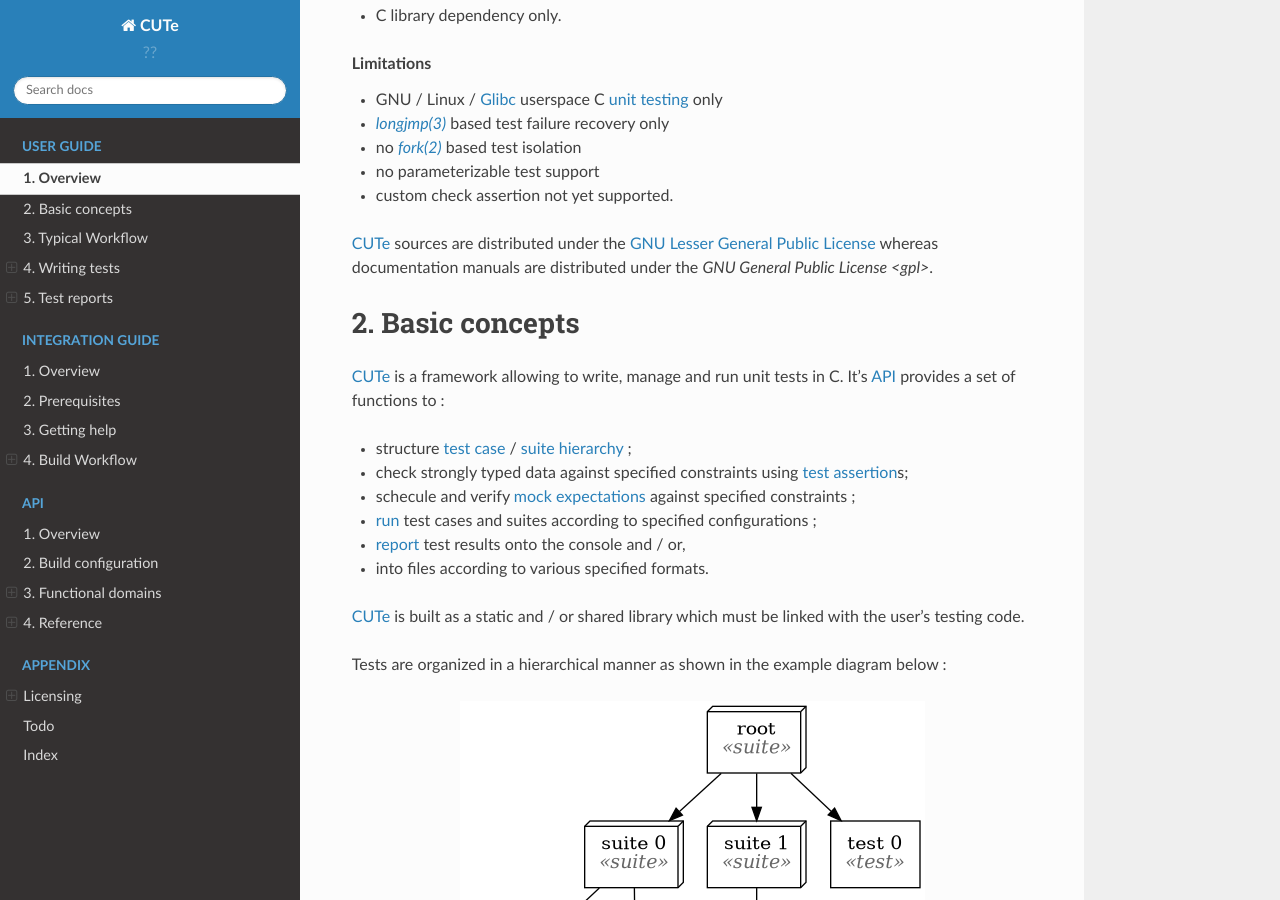
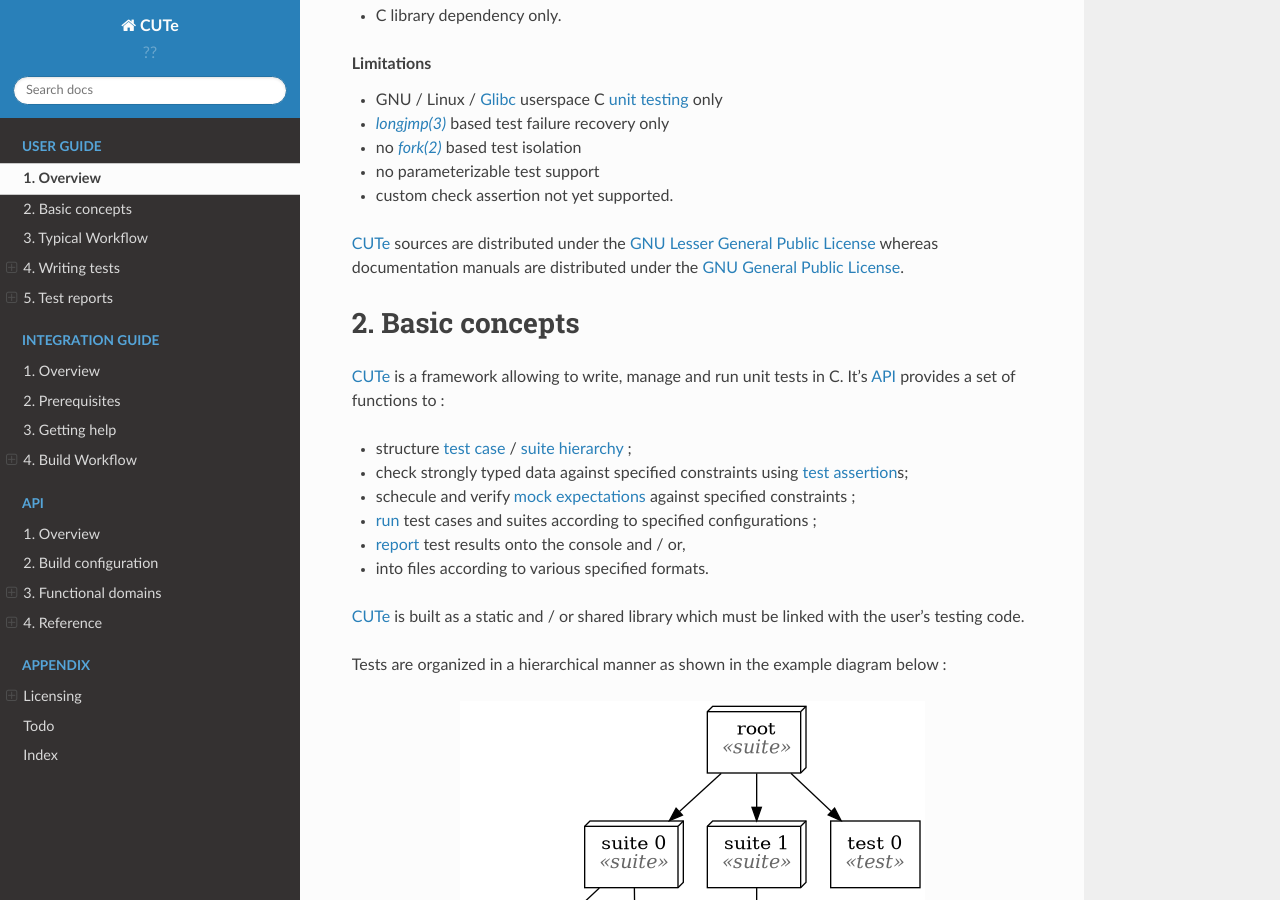
Before and after one commit to grgbr/cute, a Sphinx documentation site: the page built from sphinx/user.rst, in a window 1280 px wide and 900 px high, scrolled down 648 px. Built offline with Sphinx 7.4.7 and the Read the Docs theme 2.0.0, drawn with Linux system fonts in a browser that asks for light colours; some of the changed lines change nothing that is shown.

Commit message:
fix wrong gpl doc reference

```diff
--- a/sphinx/user.rst
+++ b/sphinx/user.rst
@@ -74,8 +74,8 @@
 * custom check assertion not yet supported.
 
 CUTe_ sources are distributed under the :ref:`GNU Lesser General Public License
-<lgpl>` whereas documentation manuals are distributed under the `GNU General
-Public License <gpl>`.
+<lgpl>` whereas documentation manuals are distributed under the :ref:`GNU
+General Public License <gpl>`.
 
 Basic concepts
 ==============
```
